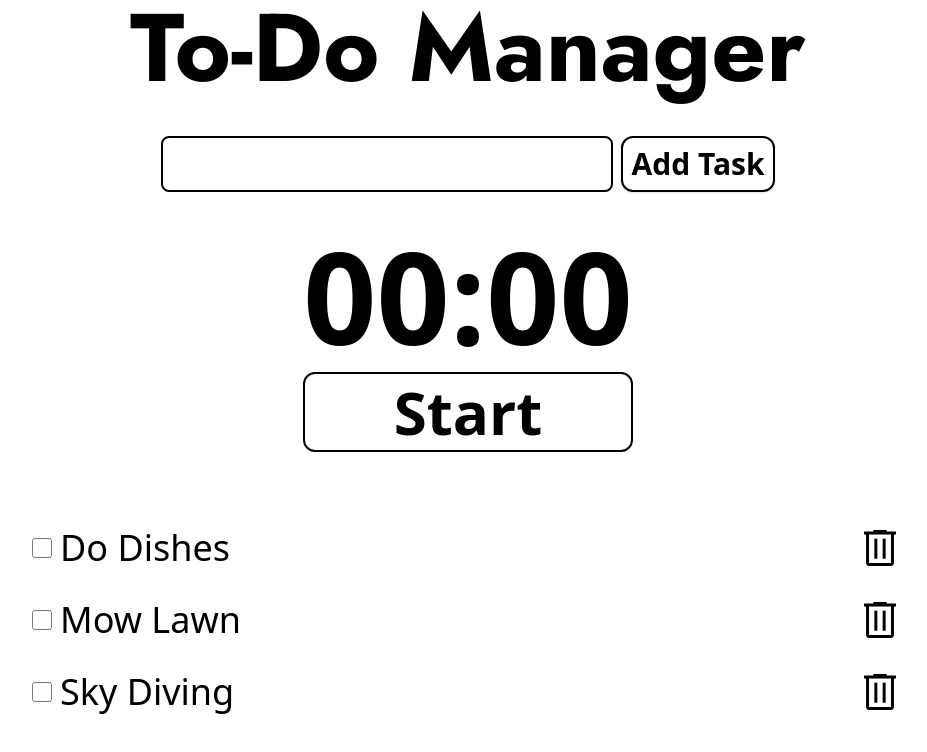
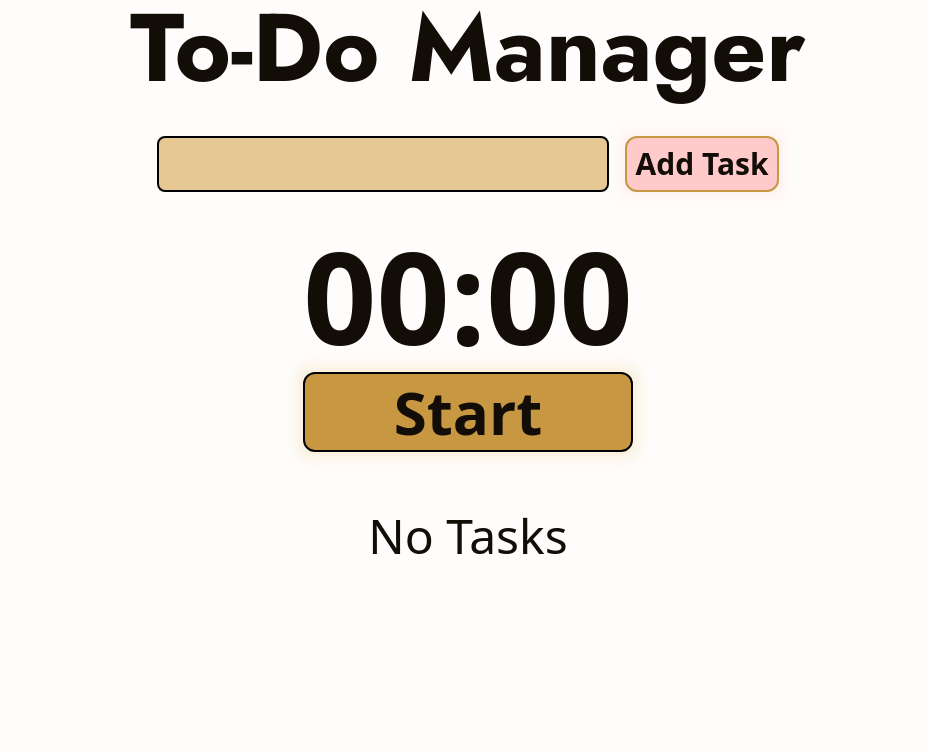
Before and after one commit to yrtlrn/To-Do-Manager-v2, a React (Vite) app: page / in a window 1280 px wide. Shown: the top 752 px of the page, without its empty margins (172-1099 px from the left). Built offline with nearby package versions, Linux system fonts and the light colour scheme.

Commit message:
Frontend - Added Frontawesome script link, animation for deleting an task, glow effect on buttons

```diff
--- a/index.html
+++ b/index.html
@@ -1,14 +1,28 @@
-<!doctype html>
+<!DOCTYPE html>
 <html lang="en">
   <head>
     <meta charset="UTF-8" />
-    <link rel="icon" type="image/svg+xml" href="/vite.svg" />
-    <meta name="viewport" content="width=device-width, initial-scale=1.0" />
+    <link
+      rel="icon"
+      type="image/svg+xml"
+      href="/vite.svg"
+    />
+    <meta
+      name="viewport"
+      content="width=device-width, initial-scale=1.0"
+    />
     <title>Vite + React + TS</title>
-    <link rel="stylesheet" href="https://fonts.googleapis.com/css2?family=Material+Symbols+Outlined:opsz,wght,FILL,GRAD@20..48,100..700,0..1,-50..200" />
+    <link
+      rel="stylesheet"
+      href="https://fonts.googleapis.com/css2?family=Material+Symbols+Outlined:opsz,wght,FILL,GRAD@20..48,100..700,0..1,-50..200"
+    />
   </head>
   <body>
     <div id="root"></div>
     <script type="module" src="/src/main.tsx"></script>
+    <script
+      src="https://kit.fontawesome.com/96aad22a56.js"
+      crossorigin="anonymous"
+    ></script>
   </body>
 </html>
--- a/src/App.tsx
+++ b/src/App.tsx
@@ -12,52 +12,61 @@ const containerVariant = {
   show: {
     opacity: 1,
     transition: {
-      delayChildren: 0.5,
+      delayChildren: 1.3,
       staggerChildren: 0.3,
+      when: "beforeChildren",
     },
-  },
-};
-
-const h1Variant = {
-  hidden: {
-    opacity: 0,
-    y: "-100vh",
-  },
-  show: {
-    opacity: 1,
-    y: 0,
   },
 };
 
 const childrenVarient = {
   hidden: {
     opacity: 0,
+    scale: 0,
   },
   show: {
     opacity: 1,
+    scale: 1,
   },
 };
 
 const App = () => {
   const [timer, setTimer] = useState("00:00");
   const [taskList, setTaskList] = useState<taskType[]>([
-    { task: "Do Dishes", completed: false },
-    { task: "Mow Lawn", completed: false },
-    { task: "Sky Diving", completed: false },
+    // { task: "Do Dishes", completed: false },
+    // {  task: "Mow Lawn", completed: false },
+    // {  task: "Sky Diving", completed: false },
   ]);
   return (
     <motion.main
       variants={containerVariant}
       initial={"hidden"}
       animate={"show"}
-      className="flex flex-col items-center gap-10 "
+      className="flex flex-col items-center min-h-screen gap-10 bg-background dark:bg-dark_background"
     >
-      <motion.h1 variants={h1Variant}>
+      <motion.h1
+        initial={{ opacity: 0, y: "50vh" }}
+        animate={{
+          opacity: 1,
+          y: 0,
+          transition: {
+            y: {
+              delay: 1,
+              duration: 1,
+            },
+            ease: "easeInOut",
+            duration: 2,
+          },
+        }}
+      >
         To-Do Manager
       </motion.h1>
 
       <motion.div variants={childrenVarient}>
-        <NewTask taskList={taskList} setTaskList={setTaskList} />
+        <NewTask
+          taskList={taskList}
+          setTaskList={setTaskList}
+        />
       </motion.div>
 
       <motion.div variants={childrenVarient}>
@@ -65,10 +74,13 @@ const App = () => {
       </motion.div>
 
       <motion.div
+        className="flex justify-center w-[90%]"
         variants={childrenVarient}
-        className="flex justify-center w-full"
       >
-        <TasksList taskList={taskList} setTaskList={setTaskList} />
+        <TasksList
+          taskList={taskList}
+          setTaskList={setTaskList}
+        />
       </motion.div>
     </motion.main>
   );
--- a/src/components/NewTask.tsx
+++ b/src/components/NewTask.tsx
@@ -1,4 +1,4 @@
-import { useState } from "react";
+import { useRef, useState } from "react";
 import { taskType } from "../types/typeIndex";
 
 const NewTask = ({
@@ -12,21 +12,27 @@ const NewTask = ({
 }) => {
   const [newTask, setNewTask] = useState("");
   const [showError, setShowError] = useState(false);
+  const taskCount = useRef(0);
 
   const addNewTask = () => {
     if (newTask) {
       const find = taskList.find(
-        (task) => task.task === newTask
+        (task) => task.task === newTask.trim()
       );
 
       if (find) {
         setShowError(true);
         return;
       } else {
-        setShowError(false)
+        setShowError(false);
+        taskCount.current++;
         setTaskList((prev) => [
           ...prev,
-          { task: newTask, completed: false },
+          {
+            no: taskCount.current,
+            task: newTask,
+            completed: false,
+          },
         ]);
         setNewTask("");
         return;
@@ -43,20 +49,23 @@ const NewTask = ({
   };
 
   return (
-    <section className="flex flex-col">
-      <div className="flex gap-2">
+    <section className="flex flex-col ">
+      <div className="flex gap-4">
         <input
-          className="p-2 border-2 border-black rounded-lg text-r-xl"
+          className="p-2 border-2 border-black rounded-lg text-r-xl bg-secondary dark:bg-dark_secondary text-text dark:text-dark_text focus:ring-2 focus:ring-primary focus:ring-offset-slate-700"
           value={newTask}
           onChange={(e) => setNewTask(e.target.value)}
           onKeyUp={(k) => onKeyPress(k)}
         />
-        <button
-          className="px-2 font-semibold transition ease-in-out border-2 border-black shadow rounded-xl text-r-xl hover:shadow-lg hover:scale-110 hover:cursor-pointer"
-          onClick={() => addNewTask()}
-        >
-          Add Task
-        </button>
+        <div className="relative transition group duration-[200] ease-in-out">
+          <div className="absolute transition duration-1000 opacity-25 show -inset-1 bg-accent dark:bg-dark_accent blur group-hover:opacity-100 group-hover:duration-200"></div>
+          <button
+            className=" relative show p-2 font-semibold transition ease-in-out border-2 border-primary dark:border-dark_primary rounded-xl text-r-xl hover:scale-[1.2] hover:cursor-pointer bg-primary text-text dark:bg-primary dark:text-dark_text"
+            onClick={() => addNewTask()}
+          >
+            Add Task
+          </button>
+        </div>
       </div>
       {showError && (
         <span className="errorText">
--- a/src/components/TasksList.tsx
+++ b/src/components/TasksList.tsx
@@ -1,16 +1,5 @@
-import { motion } from "framer-motion";
+import { AnimatePresence, motion } from "framer-motion";
 import { taskType } from "../types/typeIndex";
-
-const liVariants = {
-  default: {
-    scale: 1.2,
-    originX: 0,
-  },
-  hover: {
-    scale: 1.5,
-    originX: 0,
-  },
-};
 
 const TasksList = ({
   taskList,
@@ -36,12 +25,7 @@ const TasksList = ({
     }
   };
 
-  const deleteTask = (
-    taskName: string,
-    e: React.MouseEvent<HTMLSpanElement, MouseEvent>
-  ) => {
-    e.preventDefault()
-    e.stopPropagation()
+  const deleteTask = (taskName: string) => {
     const find = taskList.find(
       (task) => task.task === taskName
     );
@@ -51,48 +35,52 @@ const TasksList = ({
       const index = newTasks.indexOf(find);
       newTasks.splice(index, 1);
       setTaskList(newTasks);
-      console.log(taskList)
     }
   };
 
   return (
-    <section className="w-[80%] md:w-[70%] my-5">
+    <section className="w-[80%]  my-5">
       {taskList.length > 0 ? (
-        <ul className="list-none">
-          {taskList.map((task, index) => (
+        <ul className="flex flex-col gap-5">
+          <AnimatePresence mode="popLayout">
+            {taskList.map((taskObj) => (
               <motion.li
-              className="grid items-center grid-cols-[0fr,1fr,1fr,1fr] grid-rows-1 gap-2 p-3 hover:bg-slate-300"
-              initial={"default"}
-              whileHover={"hover"}
-              key={index}
+                key={taskObj.task}
+                className="flex items-center justify-around gap-2 p-3 group hover:bg-secondary hover:dark:bg-dark_secondary/50"
+                layout
+                initial={{ scale: 0.8, opacity: 0 }}
+                animate={{ scale: 1, opacity: 1 }}
+                exit={{
+                  scale: 0.8,
+                  opacity: 0,
+                }}
+                transition={{ type: "spring" }}
               >
                 <input
                   type="checkbox"
-                className="w-5 h-5 focus:ring-red-200 checked:bg-red-500 checked:accent-red-500 hover:cursor-pointer"
-                checked={task.completed}
+                  className="w-5 h-5 checked:accent-accent checked:dark:accent-dark_accent hover:cursor-pointer accent-red-500"
+                  checked={taskObj.completed}
                   onChange={(e) =>
-                  checkboxChanged(e, task.task)
+                    checkboxChanged(e, taskObj.task)
                   }
                 />
-              <motion.span
-                className={` col-span-2 text-r-xl ${
-                  task.completed && "line-through"
-                }`}
-                variants={liVariants}
+                <p className="text-white text-r-xl group-hover:scale-[1.5] transition duration-200">
+                  {taskObj.task}
+                </p>
+                <button
+                  className="text-r-2xl text-accent dark:text-dark_accent"
+                  onClick={() => {
+                    deleteTask(taskObj.task);
+                  }}
                 >
-                {task.task}
-              </motion.span>
-              <span
-                className="flex justify-end material-symbols-outlined text-r-3xl hover:cursor-pointer"
-                onClick={(e) => deleteTask(task.task,e)}
-              >
-                delete
-              </span>
+                  <i className="fa-solid fa-trash" />
+                </button>
               </motion.li>
             ))}
+          </AnimatePresence>
         </ul>
       ) : (
-        <div className="flex justify-center text-r-3xl">
+        <div className="flex justify-center text-r-3xl text-text dark:text-dark_text">
           No Tasks
         </div>
       )}
--- a/src/components/TimerDisplay.tsx
+++ b/src/components/TimerDisplay.tsx
@@ -1,10 +1,15 @@
 const TimerDisplay = ({ timer }: { timer: string }) => {
   return (
     <section className="flex flex-col gap-3">
-      <div className="font-bold text-r-7xl">{timer}</div>
-      <button className="p-2 font-semibold border-2 border-black rounded-xl text-r-4xl">
-        Start
-      </button>
+      <div className="font-bold text-r-7xl text-text dark:text-dark_text">
+        {timer}
+      </div>
+      <div className="relative transition duration-[200] ease-in-out group hover:scale-[1.2]">
+        <div className="absolute transition duration-1000 rounded-lg opacity-25 -inset-1 bg-accent dark:bg-dark_accent blur group-hover:opacity-100 group-hover:duration-200"></div>
+        <button className="relative w-full p-2 font-semibold border-2 border-black text-r-4xl rounded-xl text-text dark:text-dark_text bg-primary dark:bg-dark_primary">
+          Start
+        </button>
+      </div>
     </section>
   );
 };
--- a/src/index.css
+++ b/src/index.css
@@ -10,7 +10,7 @@
     h1 {
         font-family: "Jost", sans-serif;
         font-weight: 100;
-        @apply text-r-6xl font-bold
+        @apply text-r-6xl font-bold text-text dark:text-dark_text
     }
 }
 
--- a/tailwind.config.js
+++ b/tailwind.config.js
@@ -2,7 +2,26 @@
 export default {
   content: ["./index.html", "./src/**/*.{js,ts,jsx,tsx}"],
   theme: {
-    extend: {},
+    extend: {
+      colors: {
+        text: "#120d07",
+        background: "#fefdfb",
+        primary: "#c89741",
+        secondary: "#e6c894",
+        accent: "#e4b55e",
+        dark_text: "#f8f3ed",
+        dark_background: "#040301",
+        dark_primary: "#be8c37",
+        dark_secondary: "#6b4d19",
+        dark_accent: "#a1721b",
+      },
+      dropShadow: {
+        glow: [
+          "0 0px 20px rgba(255,255, 255, 0.35)",
+          "0 0px 65px rgba(255, 255,255, 0.2)",
+        ],
+      },
+    },
   },
   plugins: [],
 };
```
Lines whose indentation alone changed are shown as unchanged.
